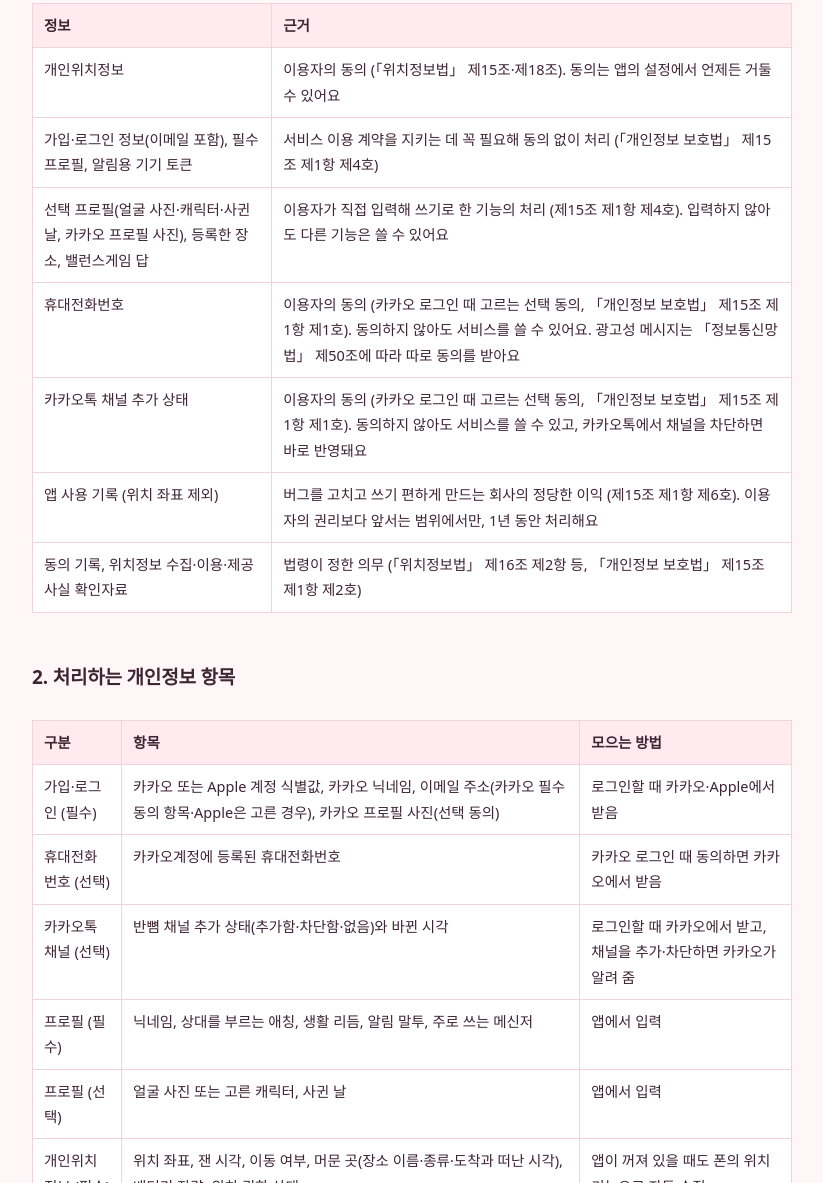
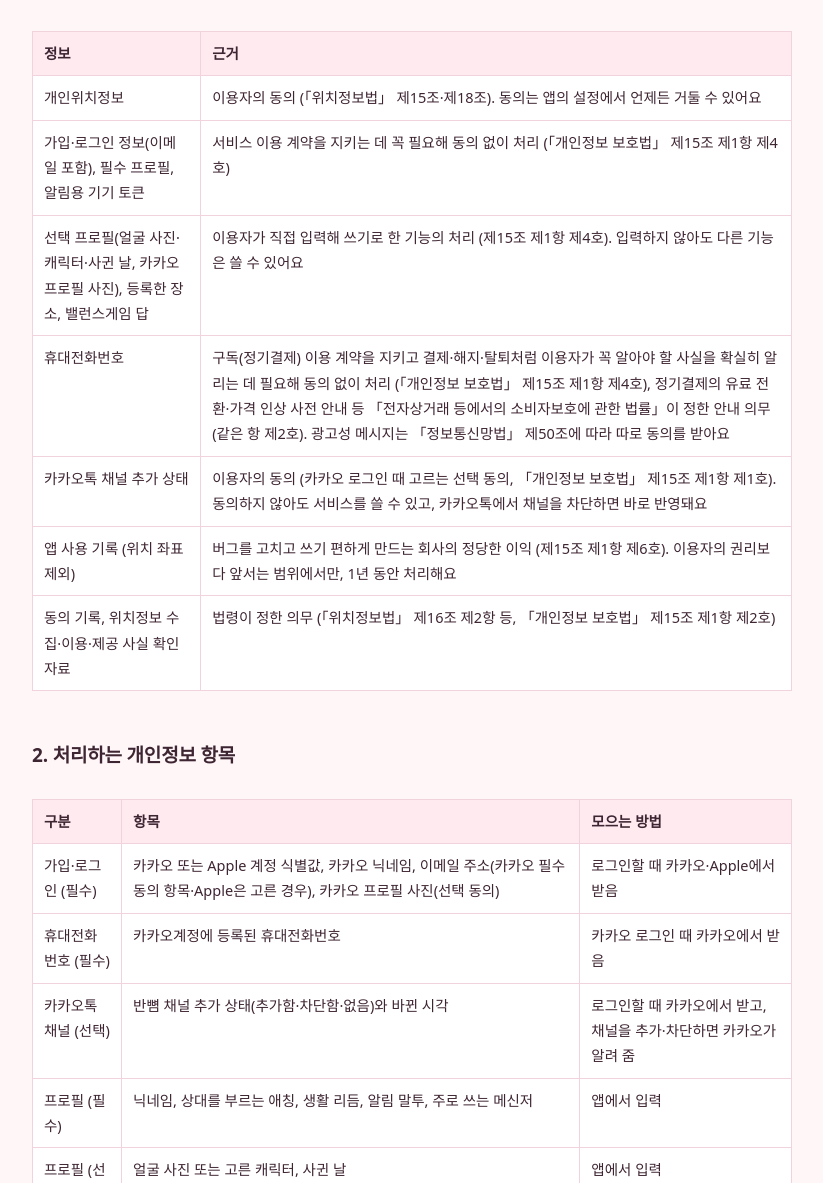
Before and after one commit to 3th9396-lang/banppyeom, a plain HTML site: page privacy.html in a window 1280 px wide. Shown: the part 939-2122 px from the top of the page, without its empty margins (228-1051 px from the left). Drawn offline with Linux system fonts and the light colour scheme.

Commit message:
처리방침: 휴대전화번호 필수(구독 결제·탈퇴 안내)

```diff
--- a/privacy.html
+++ b/privacy.html
@@ -27,7 +27,7 @@
   <li>등록한 장소 도착·출발 알림, 보낼 말 제안, 밸런스게임 같은 서비스 기능</li>
   <li>고객 문의 응대, 분쟁 확인, 법령이 정한 기록 보관</li>
   <li>버그를 고치고 쓰기 편하게 만들기 위한 이용 통계 (위치 좌표는 쓰지 않아요)</li>
-  <li>전화번호를 주신 분께 카카오톡 알림톡으로 서비스 안내(가입, 상대의 초대 수락, 결제·갱신·해지, 계정 삭제 완료) 보내기. 광고성 메시지는 따로 받기로 동의한 분께만 보내요</li>
+  <li>휴대전화번호로 꼭 알아야 할 안내를 카카오톡 알림톡(안 되면 문자)으로 보내기: 구독 결제 완료·다음 결제 예정·무료 체험의 유료 전환·가격 변경·해지와 환불 처리, 계정 삭제(탈퇴) 완료와 본인이 하지 않은 탈퇴·연결 해제 알림, 위치 공유 상태가 바뀐 사실. 광고성 메시지는 따로 받기로 동의한 분께만 보내요</li>
   <li>반뼘 카카오톡 채널을 추가한 분께 소식·혜택(광고) 메시지를 보내고, 채널 추가 여부에 맞춰 앱 안내를 다르게 하기 (카카오 로그인 때 채널 추가에 동의한 분만)</li>
 </ul>
 
@@ -39,7 +39,7 @@
     <tr><td>개인위치정보</td><td>이용자의 동의 (「위치정보법」 제15조·제18조). 동의는 앱의 설정에서 언제든 거둘 수 있어요</td></tr>
     <tr><td>가입·로그인 정보(이메일 포함), 필수 프로필, 알림용 기기 토큰</td><td>서비스 이용 계약을 지키는 데 꼭 필요해 동의 없이 처리 (「개인정보 보호법」 제15조 제1항 제4호)</td></tr>
     <tr><td>선택 프로필(얼굴 사진·캐릭터·사귄 날, 카카오 프로필 사진), 등록한 장소, 밸런스게임 답</td><td>이용자가 직접 입력해 쓰기로 한 기능의 처리 (제15조 제1항 제4호). 입력하지 않아도 다른 기능은 쓸 수 있어요</td></tr>
-    <tr><td>휴대전화번호</td><td>이용자의 동의 (카카오 로그인 때 고르는 선택 동의, 「개인정보 보호법」 제15조 제1항 제1호). 동의하지 않아도 서비스를 쓸 수 있어요. 광고성 메시지는 「정보통신망법」 제50조에 따라 따로 동의를 받아요</td></tr>
+    <tr><td>휴대전화번호</td><td>구독(정기결제) 이용 계약을 지키고 결제·해지·탈퇴처럼 이용자가 꼭 알아야 할 사실을 확실히 알리는 데 필요해 동의 없이 처리 (「개인정보 보호법」 제15조 제1항 제4호), 정기결제의 유료 전환·가격 인상 사전 안내 등 「전자상거래 등에서의 소비자보호에 관한 법률」이 정한 안내 의무 (같은 항 제2호). 광고성 메시지는 「정보통신망법」 제50조에 따라 따로 동의를 받아요</td></tr>
     <tr><td>카카오톡 채널 추가 상태</td><td>이용자의 동의 (카카오 로그인 때 고르는 선택 동의, 「개인정보 보호법」 제15조 제1항 제1호). 동의하지 않아도 서비스를 쓸 수 있고, 카카오톡에서 채널을 차단하면 바로 반영돼요</td></tr>
     <tr><td>앱 사용 기록 (위치 좌표 제외)</td><td>버그를 고치고 쓰기 편하게 만드는 회사의 정당한 이익 (제15조 제1항 제6호). 이용자의 권리보다 앞서는 범위에서만, 1년 동안 처리해요</td></tr>
     <tr><td>동의 기록, 위치정보 수집·이용·제공 사실 확인자료</td><td>법령이 정한 의무 (「위치정보법」 제16조 제2항 등, 「개인정보 보호법」 제15조 제1항 제2호)</td></tr>
@@ -51,7 +51,7 @@
   <thead><tr><th>구분</th><th>항목</th><th>모으는 방법</th></tr></thead>
   <tbody>
     <tr><td>가입·로그인 (필수)</td><td>카카오 또는 Apple 계정 식별값, 카카오 닉네임, 이메일 주소(카카오 필수 동의 항목·Apple은 고른 경우), 카카오 프로필 사진(선택 동의)</td><td>로그인할 때 카카오·Apple에서 받음</td></tr>
-    <tr><td>휴대전화번호 (선택)</td><td>카카오계정에 등록된 휴대전화번호</td><td>카카오 로그인 때 동의하면 카카오에서 받음</td></tr>
+    <tr><td>휴대전화번호 (필수)</td><td>카카오계정에 등록된 휴대전화번호</td><td>카카오 로그인 때 카카오에서 받음</td></tr>
     <tr><td>카카오톡 채널 (선택)</td><td>반뼘 채널 추가 상태(추가함·차단함·없음)와 바뀐 시각</td><td>로그인할 때 카카오에서 받고, 채널을 추가·차단하면 카카오가 알려 줌</td></tr>
     <tr><td>프로필 (필수)</td><td>닉네임, 상대를 부르는 애칭, 생활 리듬, 알림 말투, 주로 쓰는 메신저</td><td>앱에서 입력</td></tr>
     <tr><td>프로필 (선택)</td><td>얼굴 사진 또는 고른 캐릭터, 사귄 날</td><td>앱에서 입력</td></tr>
```
